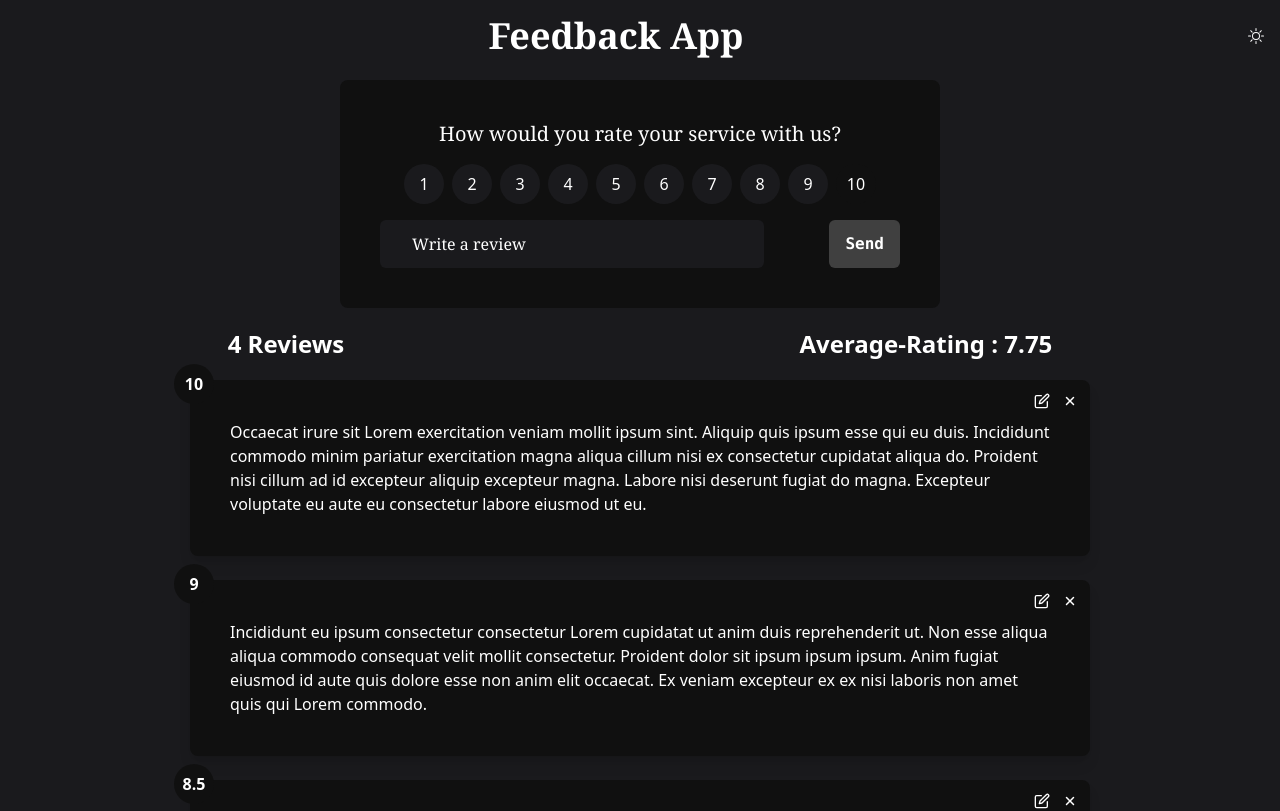
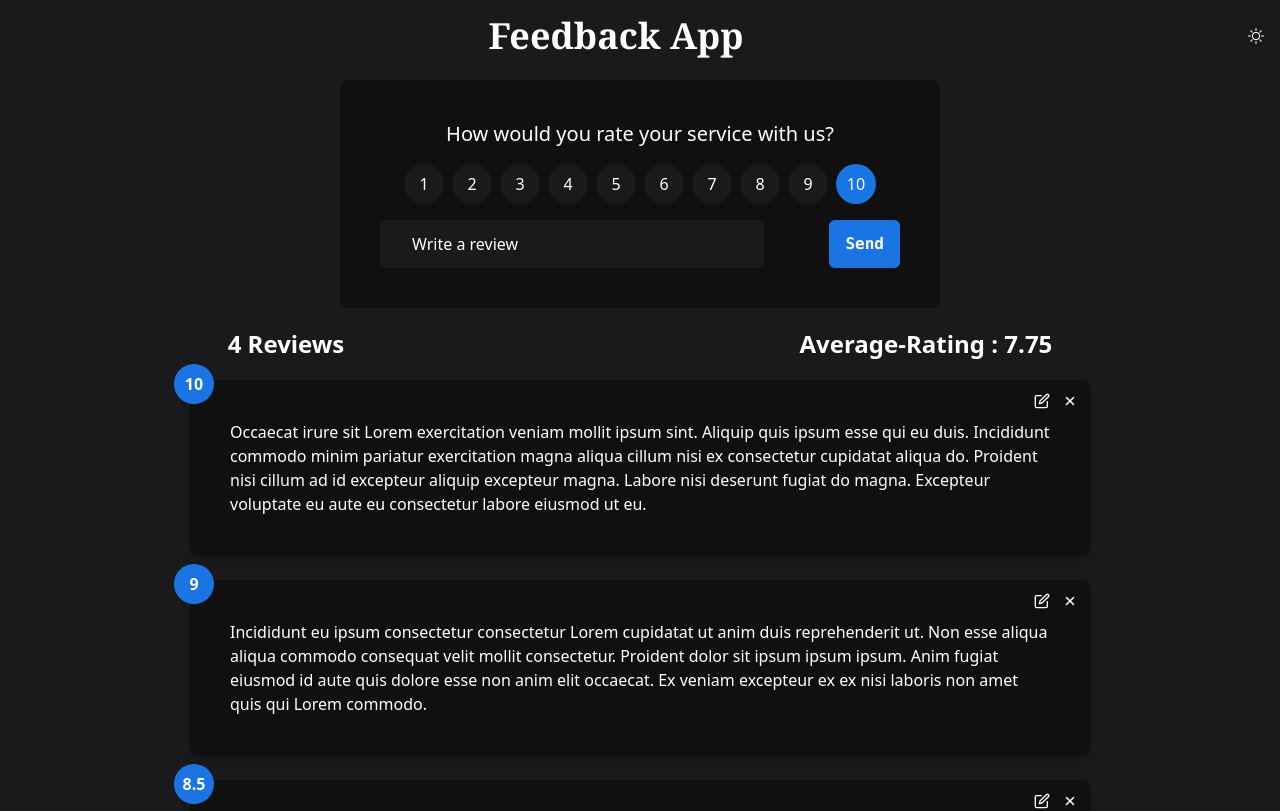
Before and after one commit to dhiant/react-feedback-app, a React (Create React App) app: page / in a window 1280 px wide. Shown: the top 811 px of the page. Built offline with nearby package versions, Linux system fonts and the light colour scheme.

Commit message:
font customization

```diff
--- a/src/components/ConfirmationWindow.jsx
+++ b/src/components/ConfirmationWindow.jsx
@@ -2,9 +2,9 @@ import React from "react";
 
 const ConfirmationWindow = ({ handleConfirmDelete, handleCancel }) => {
   return (
-    <div className="bg-feedback w-96 text-center mx-auto text-primaryText rounded-lg font-mono py-8 mt-4">
+    <div className="bg-feedback w-96 text-center mx-auto text-primaryText rounded-lg font-sans py-8 mt-4">
       <h3 className="pt-1">Are you sure want to delete?</h3>
-      <div className="text-center mt-2 mr-4 font-serif">
+      <div className="text-center mt-2 mr-4">
         <button
           className="bg-background mr-4 w-20 h-8 rounded-lg"
           onClick={handleConfirmDelete}
--- a/src/components/ReviewBox.jsx
+++ b/src/components/ReviewBox.jsx
@@ -4,7 +4,7 @@ const ReviewBox = ({ sendInput, submitInput, sendRating, currentRating }) => {
   const ratings = [1, 2, 3, 4, 5, 6, 7, 8, 9, 10];
   return (
     <div className="p-2">
-      <div className="mx-0 sm:mx-auto  text-center bg-feedback text-primaryText p-6 sm:p-10 sm:w-[600px] w-full rounded-lg font-serif">
+      <div className="mx-0 sm:mx-auto  text-center bg-feedback text-primaryText p-6 sm:p-10 sm:w-[600px] w-full rounded-lg font-sans">
         <h1 className="text-xl">How would you rate your service with us?</h1>
         <ul className="flex flex-wrap justify-center gap-2 pt-4">
           {ratings.map((rating) => (
@@ -28,7 +28,7 @@ const ReviewBox = ({ sendInput, submitInput, sendRating, currentRating }) => {
           />
           <button
             onClick={submitInput}
-            className="px-4 py-2 font-bold font-mono md:h-12 mt-4 bg-sendButton rounded-md  transition-transform duration-200 hover:scale-110 hover:bg-background hover:border-4 hover:border-rating"
+            className="px-4 py-2 font-bold font-mono md:h-12 mt-4 bg-rating rounded-md  transition-transform duration-200 hover:scale-110 hover:bg-background hover:border-4 hover:border-rating"
           >
             Send
           </button>
--- a/src/index.css
+++ b/src/index.css
@@ -6,15 +6,12 @@
   --c-text: #fff;
   --c-bg: #1a1a1d;
   --c-feedback: #101010;
-  --c-rating: #101010;
+  --c-rating: #1b74e4;
   --c-headerText: #fff;
-  --c-bg-send: #404040;
 }
 .mainWrapper.light {
   --c-text: #0c285c;
   --c-bg: #f0f2f5;
   --c-feedback: #ffffff;
-  --c-rating: #1b74e4;
   --c-headerText: #153774;
-  --c-bg-send: #1b74e4;
 }
--- a/tailwind.config.js
+++ b/tailwind.config.js
@@ -7,7 +7,6 @@ module.exports = {
       feedback: "var(--c-feedback)",
       rating: "var(--c-rating)",
       headerText: "var(--c-headerText)",
-      sendButton: "var(--c-bg-send)",
     },
     extend: {},
   },
```
Also changed, not shown: src/components/Summary.js (+5 -5 lines).
